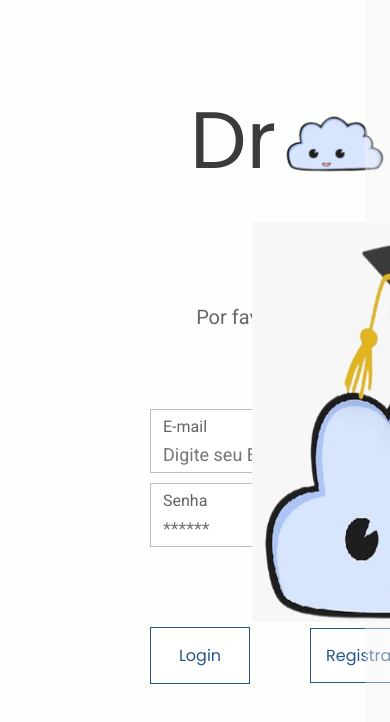
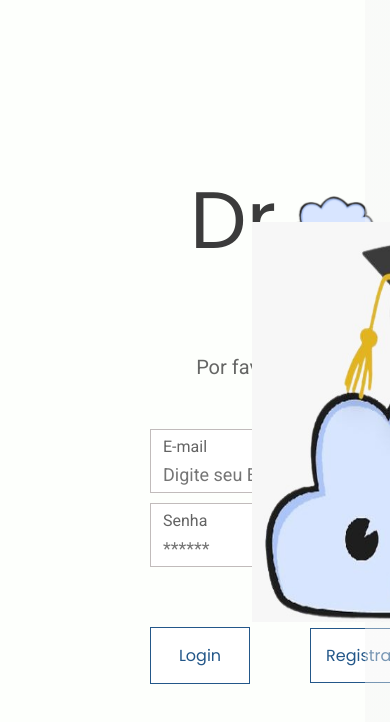
Before and after one commit to RafaelVieiraGt/DrFluent, a React (Create React App) app: page / in a window 390 px wide. Shown: the top 722 px of the page. Built offline with nearby package versions, Linux system fonts and the light colour scheme.

Commit message:
Alterações de Responsividade

```diff
--- a/src/Pages/Login/login.css
+++ b/src/Pages/Login/login.css
@@ -6,9 +6,10 @@
 .menu-login{
     display: flex;
     flex-direction: column;
-    margin-top: 80px;
+    height: 100vh;
     width: 55%;
     margin-left: 150px;
+    justify-content: center;
 
 }
 .h1-login{
@@ -43,13 +44,13 @@
     font-style: normal;
     font-weight: 400;
     line-height: normal;
-    margin-top: 80px;
+    margin-top: 50px;
     text-align: center;
     width: 460px;
 
 }
 .menu-login form{
-    margin-top: 80px;
+    margin-top: 50px;
     display: flex;
     flex-direction: column;
     gap: 10px;
@@ -91,7 +92,7 @@ input:focus{
     outline: 0;
 }
 .menu-login form button{
-    margin-top: 70px;
+    margin-top: 50px;
     border: 0;
     padding: 15px;
     width: 100px;
--- a/src/Pages/Register/index.js
+++ b/src/Pages/Register/index.js
@@ -96,6 +96,7 @@ console.log(nomesProfSelect)
     return(
         <div className='container-login'>
             <div className='menu-login'>
+
                     <div className='h1-login'>
                         <h1 id='nome1'>Dr</h1>
                         <img src={nuvemFeliz} width={115} height={115} alt='Nuvem feliz'/>
```
Also changed, not shown: 2 other files (tests, documents, lock files or other folders). Lines whose indentation alone changed are shown as unchanged.
